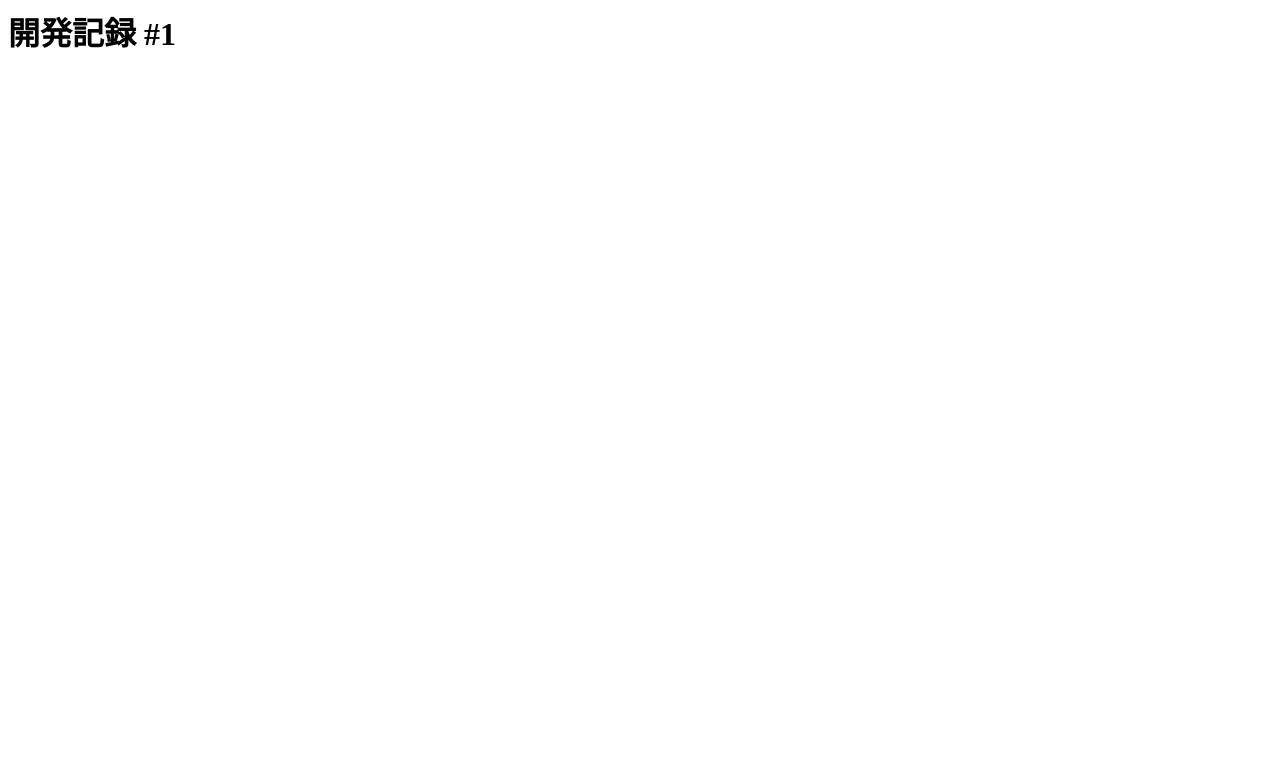
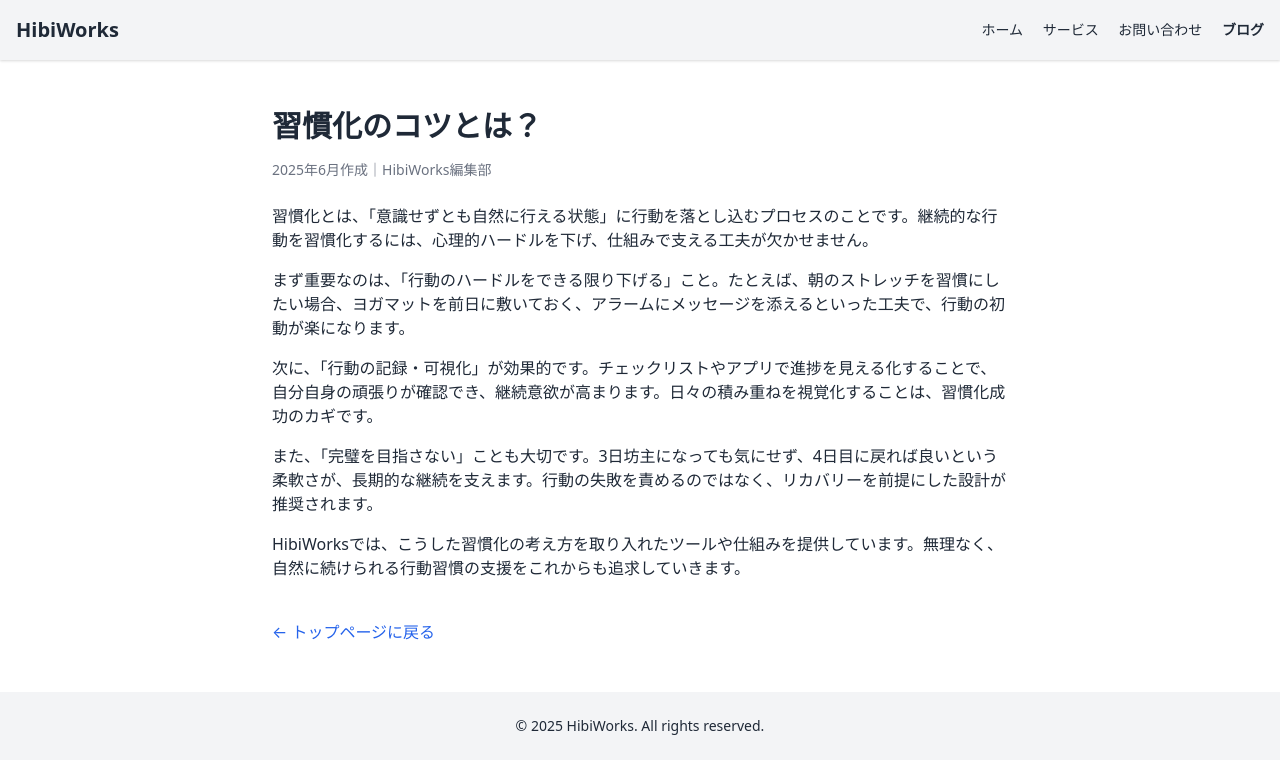
Before and after one commit to Sakurai-hibi/tascal-blog, a plain HTML site: page blog1.html in a window 1280 px wide. Drawn offline with nearby package versions, Linux system fonts and the light colour scheme.

Commit message:
blog1.html

```diff
--- a/blog1.html
+++ b/blog1.html
@@ -1 +1,43 @@
-<html><body><h1>開発記録 #1</h1></body></html>
+<!DOCTYPE html>
+<html lang="ja">
+<head>
+  <meta charset="UTF-8" />
+  <meta name="viewport" content="width=device-width, initial-scale=1.0" />
+  <title>習慣化のコツとは？｜HibiWorksブログ</title>
+  <link href="https://cdn.jsdelivr.net/npm/tailwindcss@2.2.19/dist/tailwind.min.css" rel="stylesheet">
+</head>
+<body class="bg-white text-gray-800">
+  <header class="bg-gray-100 p-4 shadow">
+    <div class="container mx-auto flex justify-between items-center">
+      <h1 class="text-xl font-bold">HibiWorks</h1>
+      <nav class="space-x-4 text-sm">
+        <a href="index.html" class="hover:underline">ホーム</a>
+        <a href="services.html" class="hover:underline">サービス</a>
+        <a href="contact.html" class="hover:underline">お問い合わせ</a>
+        <a href="blog1.html" class="hover:underline font-bold">ブログ</a>
+      </nav>
+    </div>
+  </header>
+
+  <main class="py-12 px-4 max-w-3xl mx-auto">
+    <h2 class="text-3xl font-bold mb-4">習慣化のコツとは？</h2>
+    <p class="text-sm text-gray-500 mb-6">2025年6月作成｜HibiWorks編集部</p>
+
+    <p class="mb-4">習慣化とは、「意識せずとも自然に行える状態」に行動を落とし込むプロセスのことです。継続的な行動を習慣化するには、心理的ハードルを下げ、仕組みで支える工夫が欠かせません。</p>
+
+    <p class="mb-4">まず重要なのは、「行動のハードルをできる限り下げる」こと。たとえば、朝のストレッチを習慣にしたい場合、ヨガマットを前日に敷いておく、アラームにメッセージを添えるといった工夫で、行動の初動が楽になります。</p>
+
+    <p class="mb-4">次に、「行動の記録・可視化」が効果的です。チェックリストやアプリで進捗を見える化することで、自分自身の頑張りが確認でき、継続意欲が高まります。日々の積み重ねを視覚化することは、習慣化成功のカギです。</p>
+
+    <p class="mb-4">また、「完璧を目指さない」ことも大切です。3日坊主になっても気にせず、4日目に戻れば良いという柔軟さが、長期的な継続を支えます。行動の失敗を責めるのではなく、リカバリーを前提にした設計が推奨されます。</p>
+
+    <p class="mb-4">HibiWorksでは、こうした習慣化の考え方を取り入れたツールや仕組みを提供しています。無理なく、自然に続けられる行動習慣の支援をこれからも追求していきます。</p>
+
+    <a href="index.html" class="inline-block mt-6 text-blue-600 hover:underline">← トップページに戻る</a>
+  </main>
+
+  <footer class="bg-gray-100 py-6 text-center text-sm">
+    <p>&copy; 2025 HibiWorks. All rights reserved.</p>
+  </footer>
+</body>
+</html>
```
